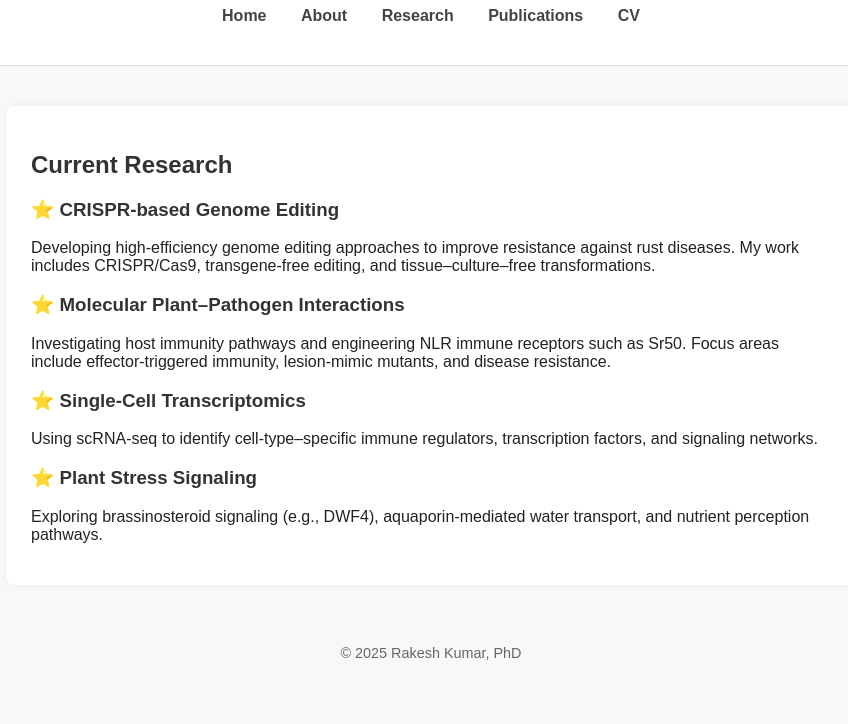
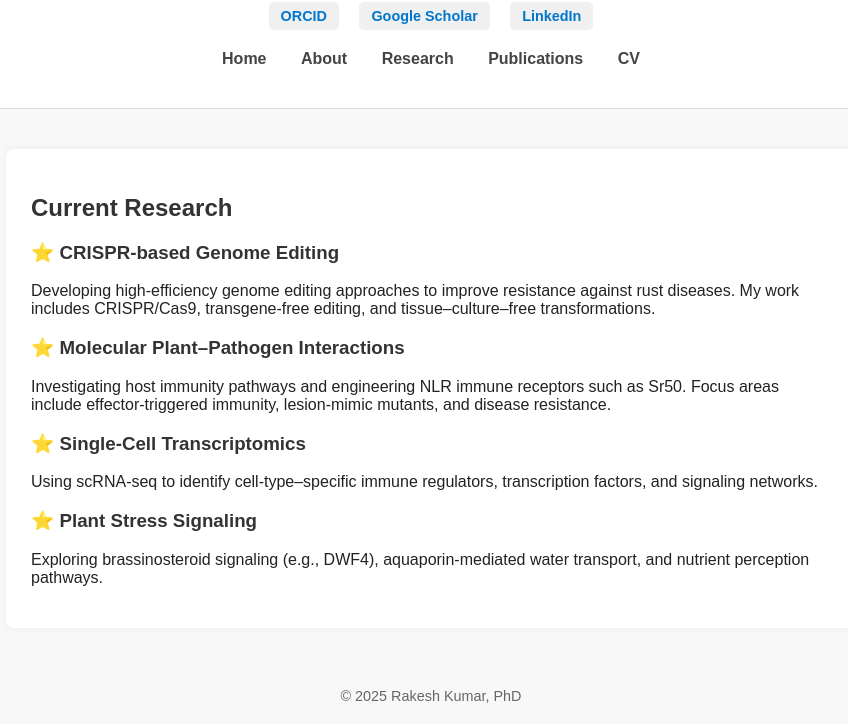
Before and after one commit to rakeshkpb87/rakeshkpb87.github.io, a plain HTML site: page research.html in a window 1280 px wide. Shown: the part 113-837 px from the top of the page, without its empty margins (209-1057 px from the left). Before the commit the page ends 800 px from the top, so only its background shows below. Drawn offline with Linux system fonts and the light colour scheme.

Commit message:
Update research.html

```diff
--- a/research.html
+++ b/research.html
@@ -10,6 +10,13 @@
 <body>
   <header>
     <h1>Research</h1>
+
+<div class="social-links">
+  <a href="https://orcid.org/0000-0003-0811-5657" target="_blank">ORCID</a>
+  <a href="https://scholar.google.com/citations?user=K48eTSEAAAAJ&hl=en" target="_blank">Google Scholar</a>
+  <a href="https://www.linkedin.com/in/rakeshkpb87" target="_blank">LinkedIn</a>
+</div>
+
     <nav>
       <a href="index.html">Home</a>
       <a href="about.html">About</a>
```
